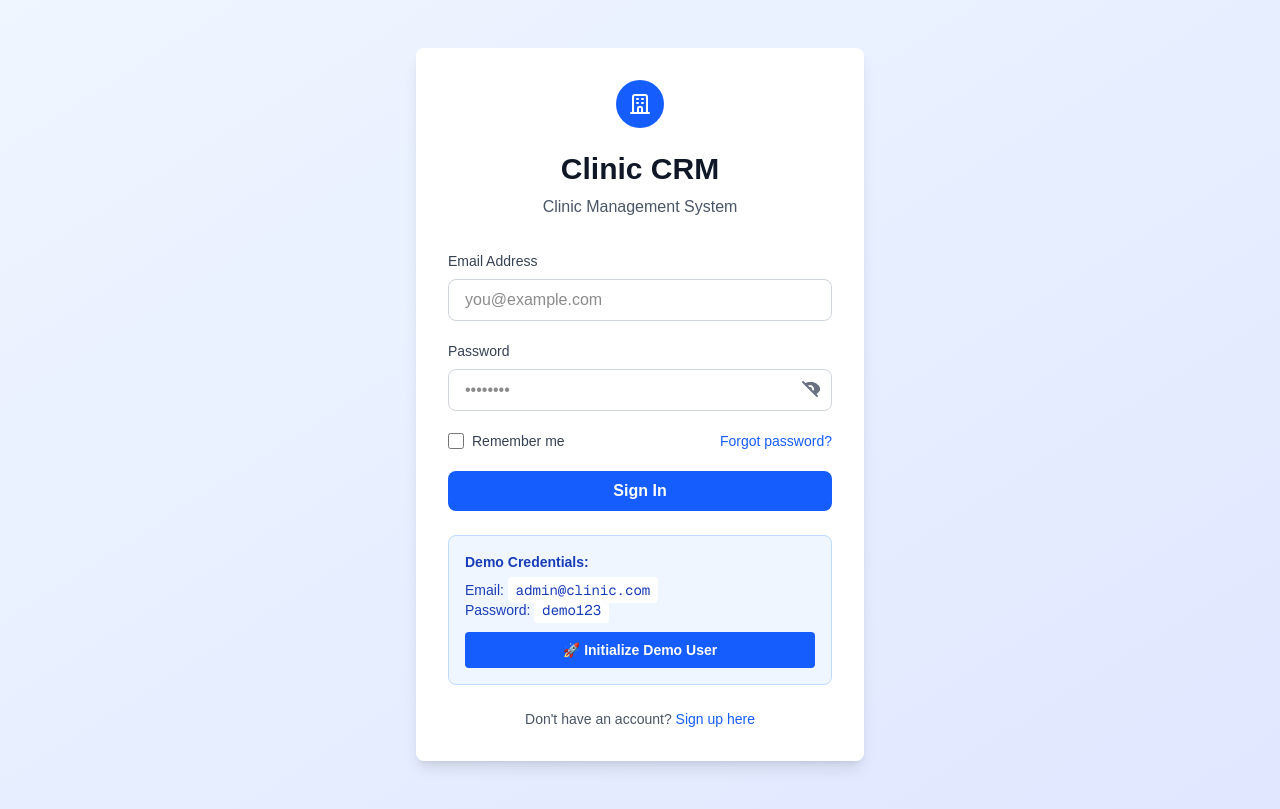
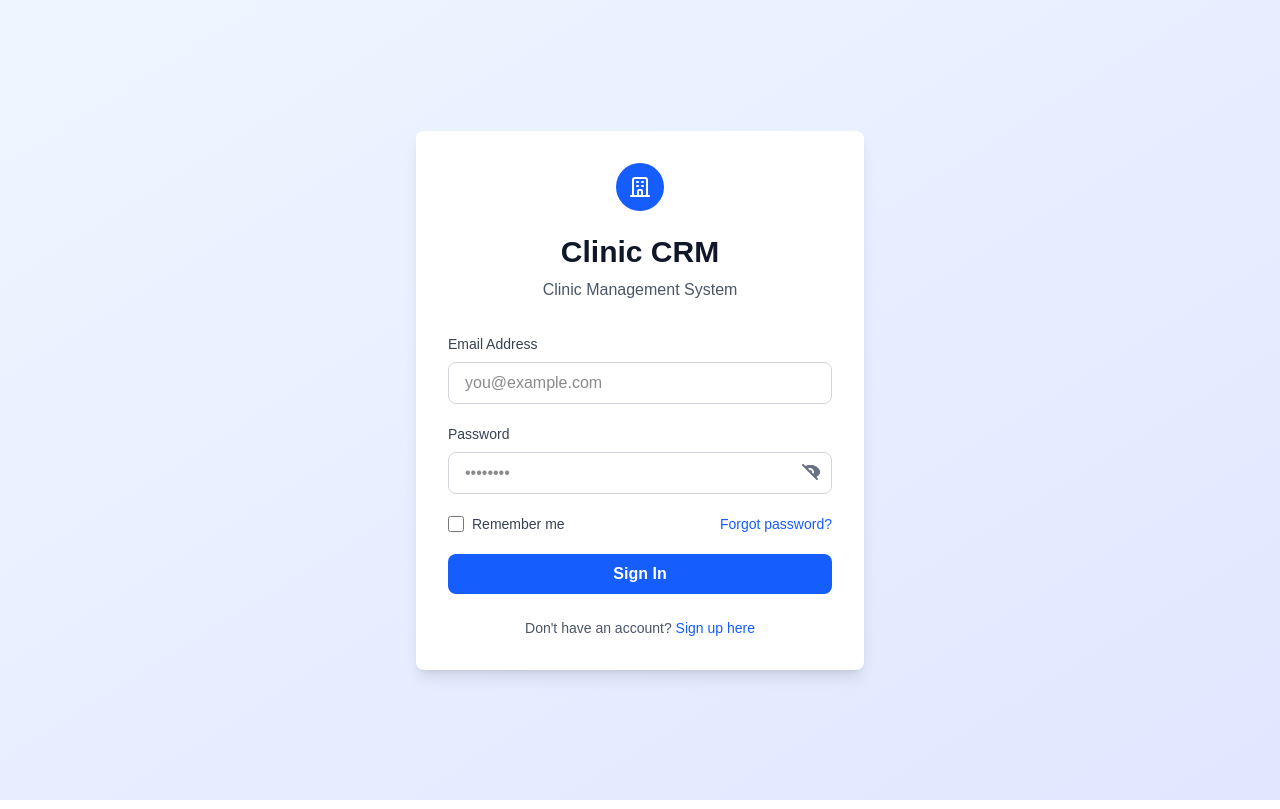
Before and after one commit to vibhavksrivastava/clinic-crm, a Next.js app: page /login in a window 1280 px wide. Built offline with nearby package versions, Linux system fonts and the light colour scheme.

Commit message:
Remove: Hide demo credentials from login page

```diff
--- a/app/login/page.tsx
+++ b/app/login/page.tsx
@@ -11,7 +11,6 @@ export default function LoginPage() {
   const [loading, setLoading] = useState(false);
   const [error, setError] = useState('');
   const [showPassword, setShowPassword] = useState(false);
-  const [setupLoading, setSetupLoading] = useState(false);
 
   const handleSubmit = async (e: React.FormEvent) => {
     e.preventDefault();
@@ -71,34 +70,6 @@ export default function LoginPage() {
       setError('An error occurred. Please try again.');
     } finally {
       setLoading(false);
-    }
-  };
-
-  const handleSetupDemo = async () => {
-    setSetupLoading(true);
-    setError('');
-
-    try {
-      const response = await fetch('/api/auth/setup', {
-        method: 'POST',
-        headers: { 'Content-Type': 'application/json' },
-        body: JSON.stringify({ setupKey: 'clinic-crm-setup-2026' }),
-      });
-
-      const data = await response.json();
-
-      if (response.ok) {
-        alert('✅ Demo user created successfully!\n\nYou can now login with:\nEmail: admin@clinic.com\nPassword: demo123');
-        setEmail('admin@clinic.com');
-        setPassword('demo123');
-      } else {
-        setError(data.error || 'Failed to create demo user');
-      }
-    } catch (err) {
-      console.error('Setup error:', err);
-      setError('Failed to initialize demo user');
-    } finally {
-      setSetupLoading(false);
     }
   };
 
@@ -200,21 +171,6 @@ export default function LoginPage() {
           </button>
         </form>
 
-        {/* Demo Credentials Info */}
-        <div className="mt-6 p-4 bg-blue-50 border border-blue-200 rounded-lg text-sm text-blue-800">
-          <p className="font-semibold mb-2">Demo Credentials:</p>
-          <p>Email: <code className="bg-white px-2 py-1 rounded">admin@clinic.com</code></p>
-          <p>Password: <code className="bg-white px-2 py-1 rounded">demo123</code></p>
-          <button
-            type="button"
-            onClick={handleSetupDemo}
-            disabled={setupLoading}
-            className="mt-3 w-full px-4 py-2 bg-blue-600 hover:bg-blue-700 disabled:bg-gray-400 text-white font-semibold rounded transition"
-          >
-            {setupLoading ? 'Creating Demo User...' : '🚀 Initialize Demo User'}
-          </button>
-        </div>
-
         {/* Footer */}
         <div className="mt-6 text-center text-sm text-gray-600">
           <p>
```
